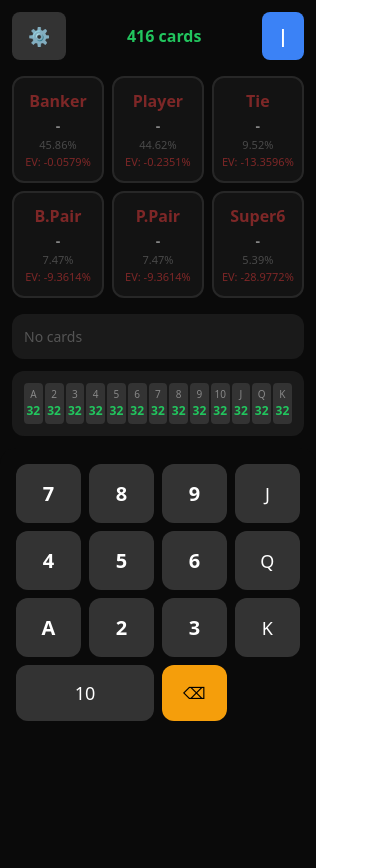
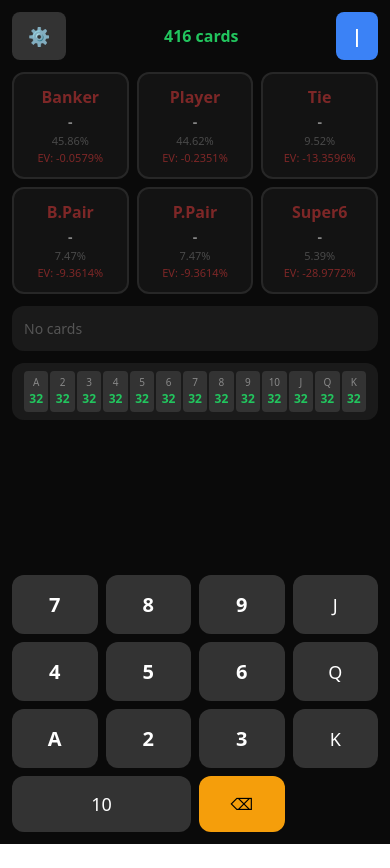
Before and after one commit to yanghenryclawbot/baccarat-calculator-new, a React (Vite) app: page / in a window 390 px wide. After the commit the page ends 844 px from the top, so only its background shows below. Built offline with nearby package versions, Linux system fonts and the light colour scheme.

Commit message:
Update: 固定視窗大小為iPhone全螢幕

```diff
--- a/src/App.tsx
+++ b/src/App.tsx
@@ -170,16 +170,20 @@ export default function App() {
 
   return (
     <div style={{
-      minHeight: '100vh',
+      width: '100vw',
+      height: '100vh',
       background: '#0a0a0a',
       color: '#fff',
-      padding: '12px'
+      overflow: 'hidden',
+      display: 'flex',
+      flexDirection: 'column'
     }}>
       <div style={{
         display: 'flex',
         justifyContent: 'space-between',
         alignItems: 'center',
-        marginBottom: '16px'
+        padding: '12px',
+        flexShrink: 0
       }}>
         <button
           onClick={() => setShowSettings(!showSettings)}
@@ -219,11 +223,12 @@ export default function App() {
         <div style={{
           background: '#1a1a1a',
           borderRadius: '12px',
-          padding: '16px',
-          marginBottom: '16px',
+          padding: '12px',
+          margin: '0 12px 12px',
           display: 'grid',
           gridTemplateColumns: '1fr 1fr 1fr',
-          gap: '12px'
+          gap: '8px',
+          flexShrink: 0
         }}>
             <div>
               <label style={{ display: 'block', color: '#888', fontSize: '12px', marginBottom: '6px' }}>Capital (萬)</label>
@@ -298,7 +303,8 @@ export default function App() {
         display: 'grid',
         gridTemplateColumns: 'repeat(3, 1fr)',
         gap: '8px',
-        marginBottom: '16px'
+        padding: '0 12px 12px',
+        flexShrink: 0
       }}>
         {recommendations.map(bet => (
           <button
@@ -350,11 +356,13 @@ export default function App() {
         background: '#1a1a1a',
         borderRadius: '12px',
         padding: '12px',
-        marginBottom: '12px',
+        margin: '0 12px 12px',
         display: 'flex',
         gap: '4px',
         overflowX: 'auto',
-        whiteSpace: 'nowrap'
+        whiteSpace: 'nowrap',
+        flexShrink: 0,
+        maxHeight: '60px'
       }}>
         {history.map((card, i) => (
           <div key={i} style={{
@@ -375,11 +383,12 @@ export default function App() {
       <div style={{
         background: '#1a1a1a',
         borderRadius: '12px',
-        padding: '12px',
-        marginBottom: '12px',
+        padding: '8px 12px',
+        margin: '0 12px 12px',
         display: 'grid',
         gridTemplateColumns: 'repeat(13, 1fr)',
-        gap: '2px'
+        gap: '2px',
+        flexShrink: 0
       }}>
         {Object.entries(counts).map(([rank, count]) => (
           <div key={rank} style={{
@@ -403,9 +412,9 @@ export default function App() {
 
       <div style={{
         background: '#0a0a0a',
-        borderRadius: '16px 16px 0 0',
-        padding: '16px',
-        margin: '0 -12px -12px -12px'
+        padding: '12px',
+        flexShrink: 0,
+        marginTop: 'auto'
       }}>
         <div style={{
           display: 'grid',
```
